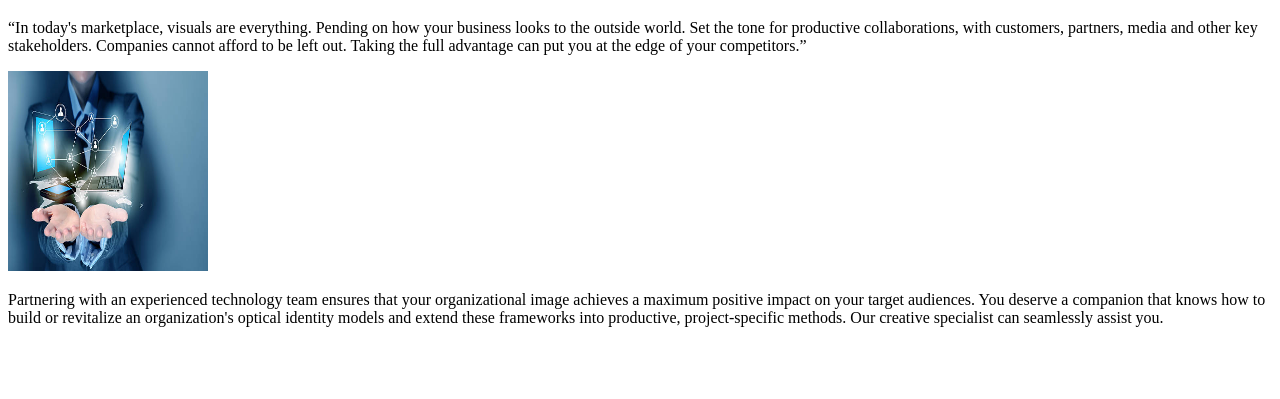
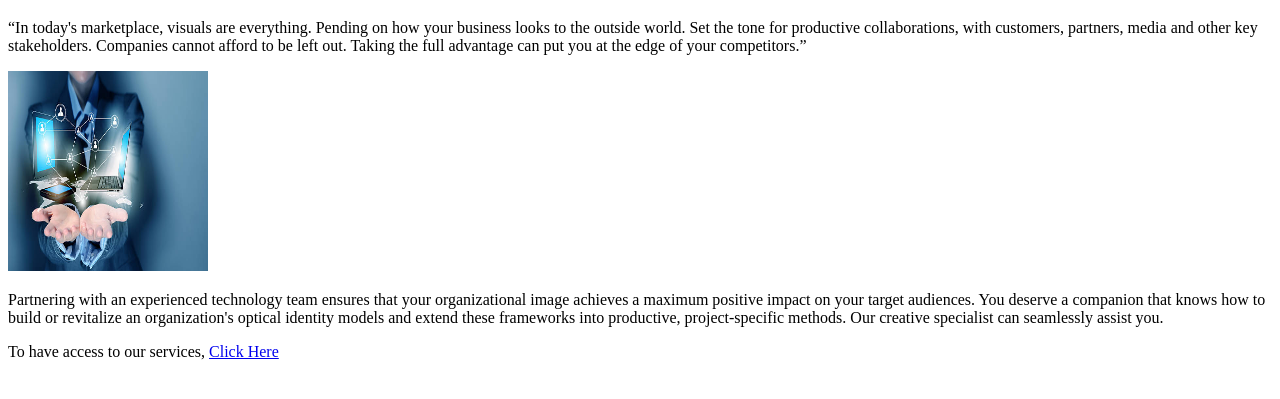
Before and after one commit to baloguntolulope/TD-HTML-BASIC, a plain HTML site: page index.html in a window 1280 px wide. Shown: the part 61-460 px from the top of the page. Drawn offline with Linux system fonts and the light colour scheme.

Commit message:
I added Link

```diff
--- a/index.html
+++ b/index.html
@@ -6,15 +6,16 @@
     <meta name="viewport" content="width=device-width, initial-scale=1.0">
     <title>Tolulope Space</title>
     <h1 style="background-color: blue;"> We Provide Top Notch Technology Solution</h1>
+
+</head>
+<body>
     <p>“In today's marketplace, visuals are everything. Pending on how your business looks to the outside world. Set the tone for productive collaborations, with customers, partners, media and other key stakeholders. Companies cannot afford to be left out. Taking the full advantage can put you at the edge of your competitors.”
     </p>
     <img height="200" width="200" src="assets/technology.jpg" alt="">
 
     <p>Partnering with an experienced technology team ensures that your organizational image achieves a maximum positive impact on your target audiences. You deserve a companion that knows how to build or revitalize an organization's optical identity models and extend these frameworks into productive, project-specific methods. Our creative specialist can seamlessly assist you.
     </p>
-
-</head>
-<body>
+    <p>To have access to our services, <a href="https://www.instincthub.com">Click Here</a>
 
 </body>
 </html>
```
